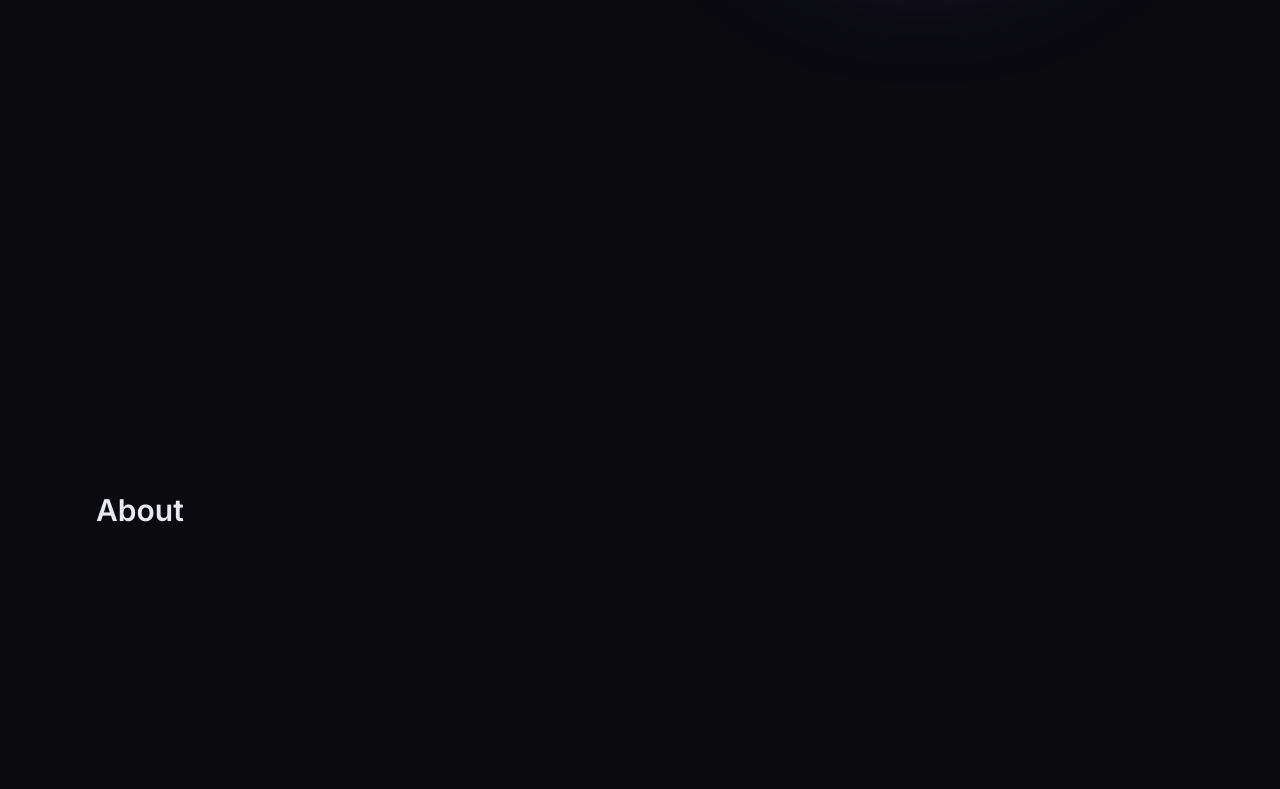
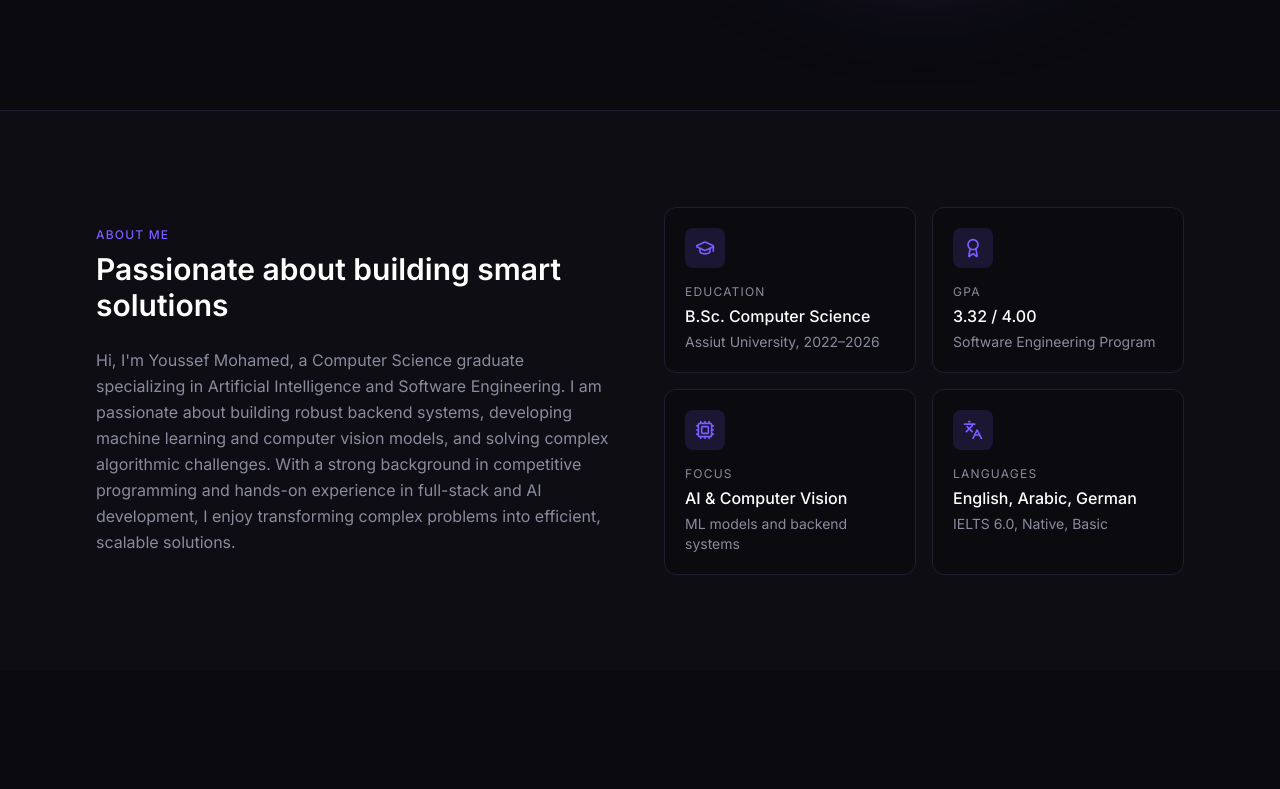
Before and after one commit to mahmoud202202766-creator/youssef-portfolio, a React (Vite) app: page / in a window 1280 px wide. Shown: the part 631-1420 px from the top of the page. Built offline with nearby package versions, Linux system fonts and the light colour scheme.

Commit message:
feat: add about section

```diff
--- a/src/App.tsx
+++ b/src/App.tsx
@@ -2,6 +2,7 @@ import Navbar from "@/components/layout/Navbar";
 import Footer from "@/components/layout/Footer";
 import Container from "@/components/layout/Container";
 import Hero from "@/components/sections/Hero";
+import About from "@/components/sections/About";
 
 function Placeholder({ id, title }: { id: string; title: string }) {
   return (
@@ -19,7 +20,7 @@ export default function App() {
       <Navbar />
       <main>
         <Hero />
-        <Placeholder id="about" title="About" />
+        <About />
         <Placeholder id="skills" title="Skills" />
         <Placeholder id="projects" title="Projects" />
         <Placeholder id="contact" title="Contact" />
--- a/src/components/sections/About.tsx
+++ b/src/components/sections/About.tsx
@@ -0,0 +1,51 @@
+import { GraduationCap, Award, Cpu, Languages } from "lucide-react";
+import Container from "@/components/layout/Container";
+import SectionTitle from "@/components/ui/SectionTitle";
+import { about } from "@/data/about";
+
+const icons = {
+  education: GraduationCap,
+  gpa: Award,
+  focus: Cpu,
+  languages: Languages,
+};
+
+export default function About() {
+  return (
+    <section
+      id="about"
+      className="border-t border-border bg-surface/40 py-20 md:py-24"
+    >
+      <Container className="grid gap-12 md:grid-cols-2 md:items-center">
+        <div>
+          <SectionTitle
+            label="About Me"
+            title="Passionate about building smart solutions"
+          />
+          <p className="mt-6 leading-relaxed text-muted">{about.bio}</p>
+        </div>
+
+        <ul className="grid gap-4 sm:grid-cols-2">
+          {about.highlights.map(({ icon, label, value, detail }) => {
+            const Icon = icons[icon];
+            return (
+              <li
+                key={label}
+                className="rounded-xl border border-border bg-bg p-5 transition-colors hover:border-primary"
+              >
+                <span className="flex h-10 w-10 items-center justify-center rounded-lg bg-primary/15 text-primary">
+                  <Icon size={20} />
+                </span>
+                <p className="mt-4 text-xs uppercase tracking-widest text-muted">
+                  {label}
+                </p>
+                <p className="mt-1 font-medium text-white">{value}</p>
+                <p className="mt-1 text-sm text-muted">{detail}</p>
+              </li>
+            );
+          })}
+        </ul>
+      </Container>
+    </section>
+  );
+}
--- a/src/data/about.ts
+++ b/src/data/about.ts
@@ -6,4 +6,30 @@ export const about = {
   intro:
     "Specializing in machine learning, computer vision and robust backend systems.",
   bio: "Hi, I'm Youssef Mohamed, a Computer Science graduate specializing in Artificial Intelligence and Software Engineering. I am passionate about building robust backend systems, developing machine learning and computer vision models, and solving complex algorithmic challenges. With a strong background in competitive programming and hands-on experience in full-stack and AI development, I enjoy transforming complex problems into efficient, scalable solutions.",
-};
+  highlights: [
+    {
+      icon: "education",
+      label: "Education",
+      value: "B.Sc. Computer Science",
+      detail: "Assiut University, 2022–2026",
+    },
+    {
+      icon: "gpa",
+      label: "GPA",
+      value: "3.32 / 4.00",
+      detail: "Software Engineering Program",
+    },
+    {
+      icon: "focus",
+      label: "Focus",
+      value: "AI & Computer Vision",
+      detail: "ML models and backend systems",
+    },
+    {
+      icon: "languages",
+      label: "Languages",
+      value: "English, Arabic, German",
+      detail: "IELTS 6.0, Native, Basic",
+    },
+  ],
+} as const;
```
